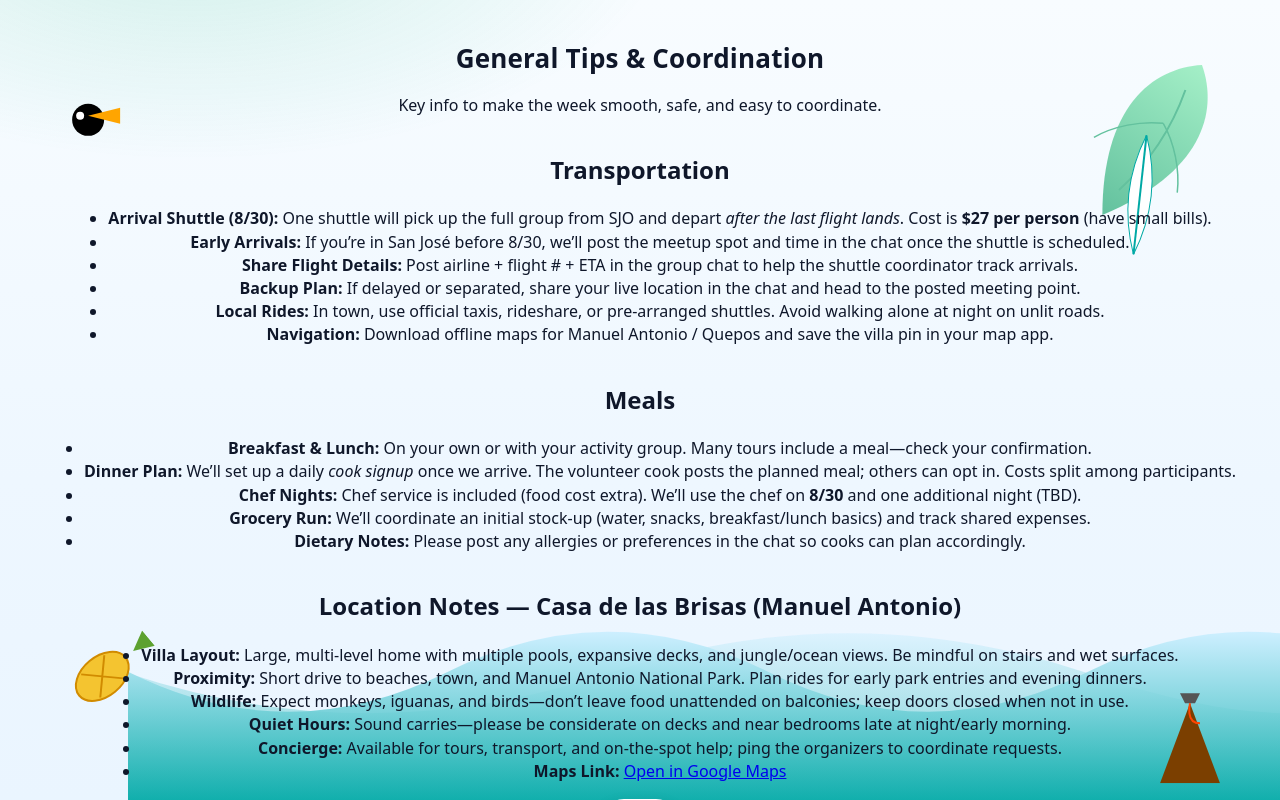
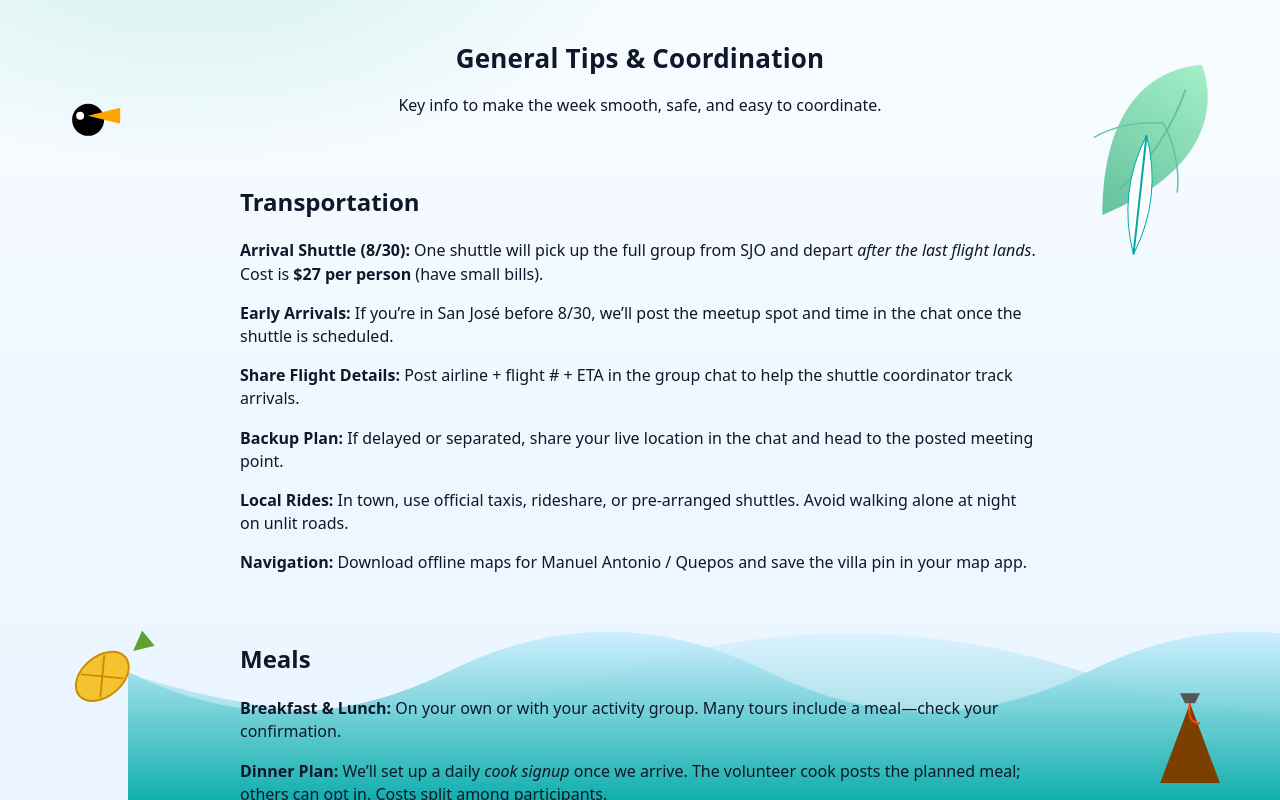
Before and after one commit to vibrantantelope/costa-rica, a React (Vite) app: page / in a window 1280 px wide. Both pictures are taken after a click on the button "🌴 Tips & Coordination". Shown: the top 800 px of the page. Built offline with nearby package versions, Linux system fonts and the light colour scheme.

Commit message:
Update TipsPage.jsx

```diff
--- a/src/components/TipsPage.jsx
+++ b/src/components/TipsPage.jsx
@@ -9,90 +9,85 @@ export default function TipsPage({ onBack }) {
         <p>Key info to make the week smooth, safe, and easy to coordinate.</p>
 
         {/* TRANSPORTATION */}
-        <section>
+        <section style={{ marginTop: "2rem", textAlign: "left", maxWidth: "800px" }}>
           <h2>Transportation</h2>
-          <ul>
-            <li>
-              <strong>Arrival Shuttle (8/30):</strong> One shuttle will pick up
-              the full group from SJO and depart <em>after the last flight
-              lands</em>. Cost is <strong>$27 per person</strong> (have small bills).
-            </li>
-            <li>
+          <p>
+            <strong>Arrival Shuttle (8/30):</strong> One shuttle will pick up the
+            full group from SJO and depart <em>after the last flight lands</em>.
+            Cost is <strong>$27 per person</strong> (have small bills).
+          </p>
+          <p>
             <strong>Early Arrivals:</strong> If you’re in San José before 8/30,
             we’ll post the meetup spot and time in the chat once the shuttle is scheduled.
-            </li>
-            <li>
-              <strong>Share Flight Details:</strong> Post airline + flight # +
-              ETA in the group chat to help the shuttle coordinator track arrivals.
-            </li>
-            <li>
+          </p>
+          <p>
+            <strong>Share Flight Details:</strong> Post airline + flight # + ETA in
+            the group chat to help the shuttle coordinator track arrivals.
+          </p>
+          <p>
             <strong>Backup Plan:</strong> If delayed or separated, share your live
             location in the chat and head to the posted meeting point.
-            </li>
-            <li>
-              <strong>Local Rides:</strong> In town, use official taxis, rideshare,
-              or pre-arranged shuttles. Avoid walking alone at night on unlit roads.
-            </li>
-            <li>
+          </p>
+          <p>
+            <strong>Local Rides:</strong> In town, use official taxis, rideshare, or
+            pre-arranged shuttles. Avoid walking alone at night on unlit roads.
+          </p>
+          <p>
             <strong>Navigation:</strong> Download offline maps for Manuel Antonio /
             Quepos and save the villa pin in your map app.
-            </li>
-          </ul>
+          </p>
         </section>
 
         {/* MEALS */}
-        <section>
+        <section style={{ marginTop: "2rem", textAlign: "left", maxWidth: "800px" }}>
           <h2>Meals</h2>
-          <ul>
-            <li>
-              <strong>Breakfast &amp; Lunch:</strong> On your own or with your activity group.
-              Many tours include a meal—check your confirmation.
-            </li>
-            <li>
+          <p>
+            <strong>Breakfast &amp; Lunch:</strong> On your own or with your activity
+            group. Many tours include a meal—check your confirmation.
+          </p>
+          <p>
             <strong>Dinner Plan:</strong> We’ll set up a daily{" "}
-              <em>cook signup</em> once we arrive. The volunteer cook posts the
-              planned meal; others can opt in. Costs split among participants.
-            </li>
-            <li>
+            <em>cook signup</em> once we arrive. The volunteer cook posts the planned
+            meal; others can opt in. Costs split among participants.
+          </p>
+          <p>
             <strong>Chef Nights:</strong> Chef service is included (food cost extra).
             We’ll use the chef on <strong>8/30</strong> and one additional night (TBD).
-            </li>
-            <li>
-              <strong>Grocery Run:</strong> We’ll coordinate an initial stock-up
-              (water, snacks, breakfast/lunch basics) and track shared expenses.
-            </li>
-            <li>
-              <strong>Dietary Notes:</strong> Please post any allergies or preferences
-              in the chat so cooks can plan accordingly.
-            </li>
-          </ul>
+          </p>
+          <p>
+            <strong>Grocery Run:</strong> We’ll coordinate an initial stock-up (water,
+            snacks, breakfast/lunch basics) and track shared expenses.
+          </p>
+          <p>
+            <strong>Dietary Notes:</strong> Please post any allergies or preferences in
+            the chat so cooks can plan accordingly.
+          </p>
         </section>
 
         {/* LOCATION NOTES */}
-        <section>
+        <section style={{ marginTop: "2rem", textAlign: "left", maxWidth: "800px" }}>
           <h2>Location Notes — Casa de las Brisas (Manuel Antonio)</h2>
-          <ul>
-            <li>
+          <p>
             <strong>Villa Layout:</strong> Large, multi-level home with multiple pools,
             expansive decks, and jungle/ocean views. Be mindful on stairs and wet surfaces.
-            </li>
-            <li>
+          </p>
+          <p>
             <strong>Proximity:</strong> Short drive to beaches, town, and Manuel Antonio
             National Park. Plan rides for early park entries and evening dinners.
-            </li>
-            <li>
-              <strong>Wildlife:</strong> Expect monkeys, iguanas, and birds—don’t leave food
-              unattended on balconies; keep doors closed when not in use.
-            </li>
-            <li>
-              <strong>Quiet Hours:</strong> Sound carries—please be considerate on decks and
-              near bedrooms late at night/early morning.
-            </li>
-            <li>
-              <strong>Concierge:</strong> Available for tours, transport, and on-the-spot help;
-              ping the organizers to coordinate requests.
-            </li>
-            <li>
+          </p>
+          <p>
+            <strong>Wildlife:</strong> Expect monkeys, iguanas, and birds—don’t leave
+            food unattended on balconies; keep doors closed when not in use.
+          </p>
+          <p>
+            <strong>Quiet Hours:</strong> Sound carries—please be considerate on decks
+            and near bedrooms late at night/early morning.
+          </p>
+          <p>
+            <strong>Concierge:</strong> Available for tours, transport, and on-the-spot
+            help; ping the organizers to coordinate requests.
+          </p>
+          <p>
             <strong>Maps Link:</strong>{" "}
             <a
               href="https://maps.app.goo.gl/7hv1DHTUxeMLCNot8?g_st=a"
@@ -101,11 +96,12 @@ export default function TipsPage({ onBack }) {
             >
               Open in Google Maps
             </a>
-            </li>
-          </ul>
+          </p>
         </section>
 
-        <button className="btn" onClick={onBack}>Back</button>
+        <button className="btn" style={{ marginTop: "2rem" }} onClick={onBack}>
+          Back
+        </button>
       </div>
     </>
   );
```
Lines whose indentation alone changed are shown as unchanged.
